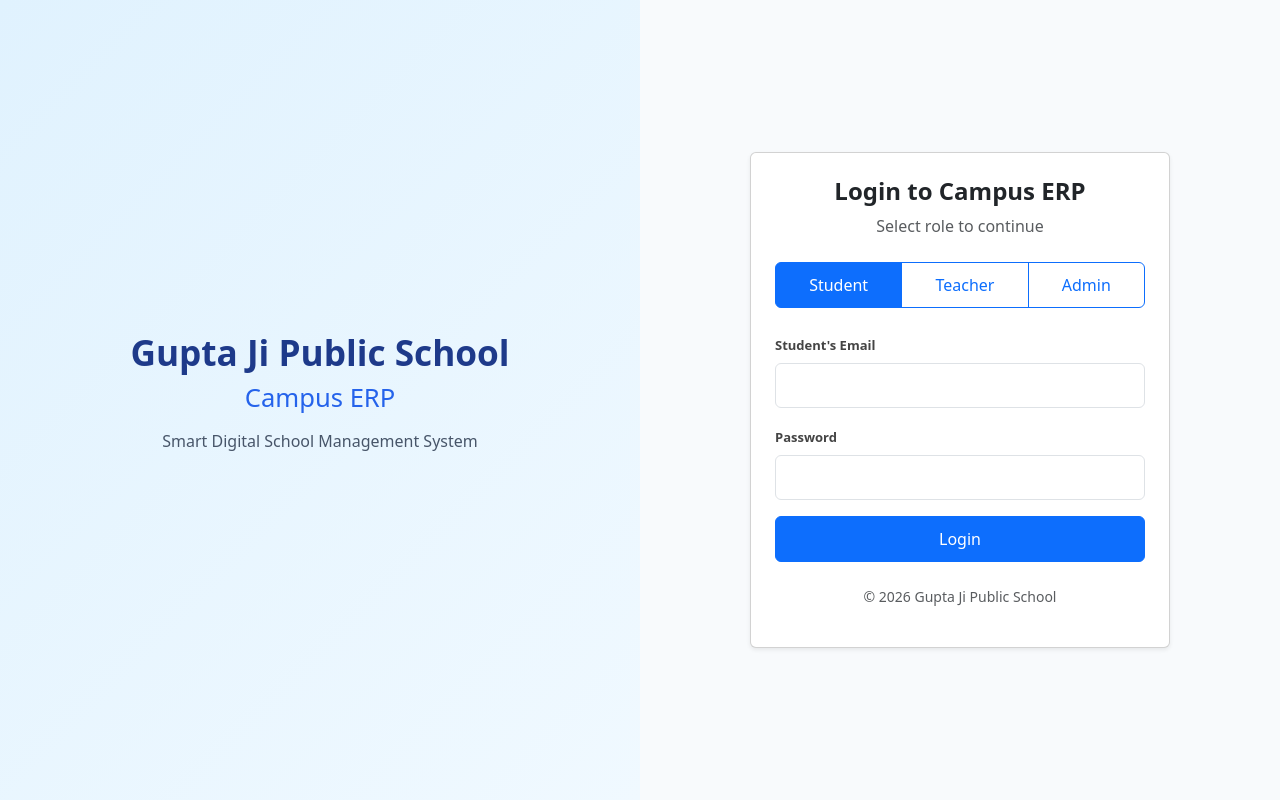
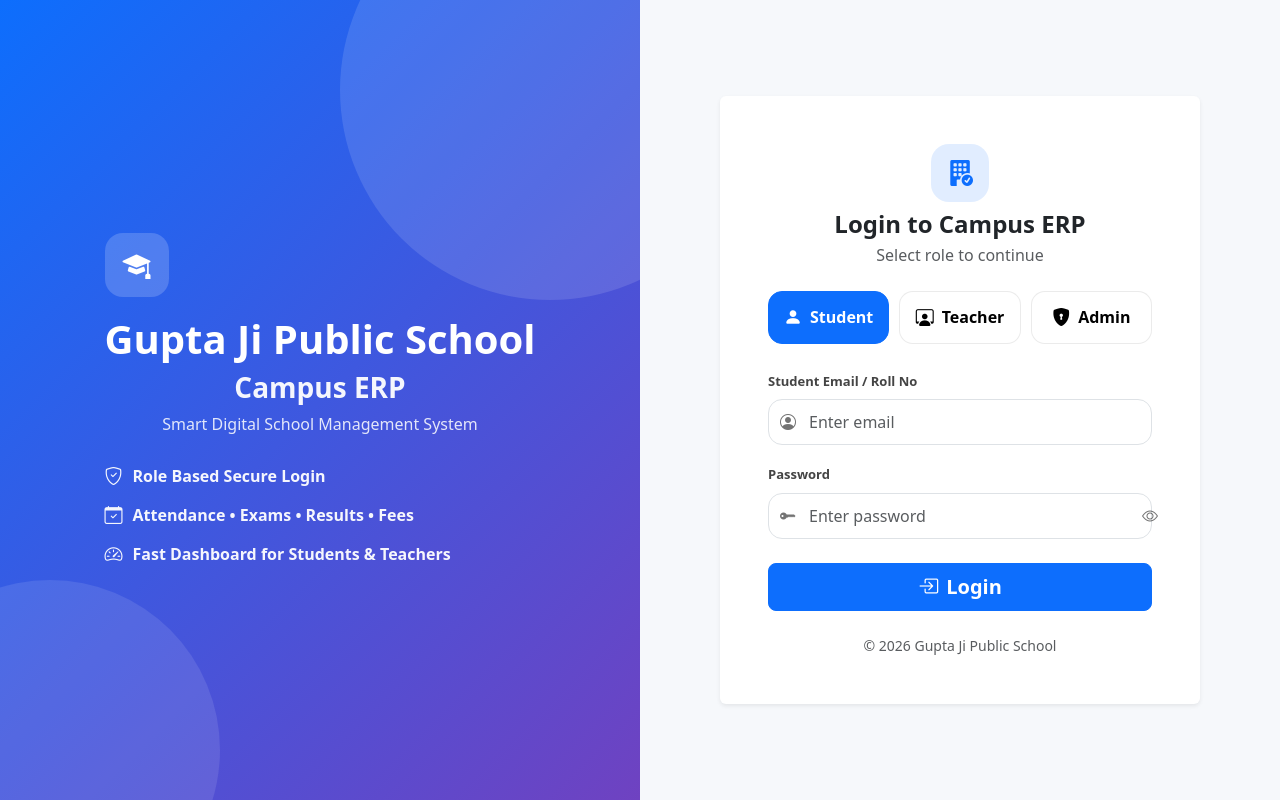
Before and after one commit to abhishekguptaji/School-ERP-System, a React (Vite) app in the folder frontend/: page /login in a window 1280 px wide. Built offline with nearby package versions, Linux system fonts and the light colour scheme.

Commit message:
enhance HomePage and LoginPage UI

```diff
--- a/frontend/src/components/LoginPage.jsx
+++ b/frontend/src/components/LoginPage.jsx
@@ -2,7 +2,6 @@ import { useState } from "react";
 import { useNavigate } from "react-router-dom";
 import { loginUser } from "../services/authService";
 import "./css/LoginPage.css";
-
 import Swal from "sweetalert2";
 
 function LoginPage() {
@@ -12,6 +11,9 @@ function LoginPage() {
   const [loginId, setLoginId] = useState("");
   const [password, setPassword] = useState("");
   const [loading, setLoading] = useState(false);
+
+  // UI ONLY
+  const [showPassword, setShowPassword] = useState(false);
 
   const handleSubmit = async (e) => {
     e.preventDefault();
@@ -28,9 +30,7 @@ function LoginPage() {
       }
 
       const res = await loginUser(payload);
-      // console.log(res);
-      // console.log(res.data.user.role);
-      // SAVE AUTH DATA
+
       localStorage.setItem("token", res.token);
       localStorage.setItem("role", res.data.user.role);
       localStorage.setItem("user", JSON.stringify(res.user));
@@ -69,33 +69,67 @@ function LoginPage() {
         {/* LEFT BRAND */}
         <div className="col-md-6 d-none d-md-flex erp-brand-section">
           <div className="brand-content">
+            <div className="brand-badge">
+              <i className="bi bi-mortarboard-fill"></i>
+            </div>
+
             <h1 className="school-name">Gupta Ji Public School</h1>
             <h3 className="erp-name">Campus ERP</h3>
             <p className="tagline">Smart Digital School Management System</p>
+
+            <div className="brand-points">
+              <div className="point">
+                <i className="bi bi-shield-check"></i>
+                Role Based Secure Login
+              </div>
+              <div className="point">
+                <i className="bi bi-calendar-check"></i>
+                Attendance • Exams • Results • Fees
+              </div>
+              <div className="point">
+                <i className="bi bi-speedometer2"></i>
+                Fast Dashboard for Students & Teachers
+              </div>
+            </div>
           </div>
         </div>
 
         {/* RIGHT LOGIN */}
-        <div className="col-md-6 d-flex align-items-center justify-content-center">
-          <div className="login-card card shadow-sm">
-            <div className="card-body p-4">
-              <h4 className="text-center fw-bold mb-2">Login to Campus ERP</h4>
-              <p className="text-center text-muted mb-4">
+        <div className="col-md-6 d-flex align-items-center justify-content-center p-3">
+          <div className="login-card card border-0 shadow-sm">
+            <div className="card-body p-4 p-md-5">
+              <div className="text-center mb-4">
+                <div className="login-logo mb-2">
+                  <i className="bi bi-building-fill-check"></i>
+                </div>
+
+                <h4 className="text-center fw-bold mb-1">
+                  Login to Campus ERP
+                </h4>
+                <p className="text-center text-muted mb-0">
                   Select role to continue
                 </p>
+              </div>
 
               {/* ROLE SELECTOR */}
-              <div className="btn-group w-100 mb-4">
+              <div className="role-tabs mb-4">
                 {["student", "teacher", "admin"].map((r) => (
                   <button
                     key={r}
                     type="button"
-                    className={`btn ${
-                      role === r ? "btn-primary" : "btn-outline-primary"
-                    }`}
+                    className={`role-tab ${role === r ? "active" : ""}`}
                     onClick={() => setRole(r)}
                   >
-                    {r.charAt(0).toUpperCase() + r.slice(1)}
+                    <i
+                      className={`bi ${
+                        r === "student"
+                          ? "bi-person-fill"
+                          : r === "teacher"
+                          ? "bi-person-workspace"
+                          : "bi-shield-lock-fill"
+                      }`}
+                    ></i>
+                    <span>{r.charAt(0).toUpperCase() + r.slice(1)}</span>
                   </button>
                 ))}
               </div>
@@ -103,45 +137,82 @@ function LoginPage() {
               {/* FORM */}
               <form onSubmit={handleSubmit}>
                 <div className="mb-3">
-                  <label className="form-label">
+                  <label className="form-label fw-semibold">
                     {role === "student"
-                      ? "Student's Email"
+                      ? "Student Email / Roll No"
                       : role === "teacher"
-                        ? "Teacher's Email"
+                      ? "Teacher Email"
                       : "Admin Email"}
                   </label>
+
+                  <div className="input-icon">
+                    <i className="bi bi-person-circle"></i>
                     <input
                       type="text"
                       className="form-control"
                       value={loginId}
                       onChange={(e) => setLoginId(e.target.value)}
+                      placeholder={
+                        role === "student"
+                          ? "Enter email"
+                          : "Enter email"
+                      }
                       required
                     />
                   </div>
+                </div>
 
                 <div className="mb-3">
-                  <label className="form-label">Password</label>
+                  <label className="form-label fw-semibold">Password</label>
+
+                  <div className="input-icon">
+                    <i className="bi bi-key-fill "></i>
+
                     <input
-                    type="password"
+                      type={showPassword ? "text" : "password"}
                       className="form-control"
                       value={password}
                       onChange={(e) => setPassword(e.target.value)}
+                      placeholder="Enter password"
                       required
                     />
+
+                    <button
+                      type="button"
+                      className="show-hide-btn"
+                      onClick={() => setShowPassword((p) => !p)}
+                    >
+                      <i
+                        className={`bi ${
+                          showPassword ? "bi-eye-slash" : "bi-eye"
+                        }`}
+                      ></i>
+                    </button>
+                  </div>
                 </div>
 
-                <div className="d-grid">
+                <div className="d-grid mt-4">
                   <button
-                    className="btn btn-primary"
+                    className="btn btn-primary btn-lg rounded-3 fw-bold"
                     type="submit"
                     disabled={loading}
                   >
-                    {loading ? "Logging in..." : "Login"}
+                    {loading ? (
+                      <>
+                        <span className="spinner-border spinner-border-sm me-2"></span>
+                        Logging in...
+                      </>
+                    ) : (
+                      <>
+                        <i className="bi bi-box-arrow-in-right me-2"></i>
+                        Login
+                      </>
+                    )}
                   </button>
                 </div>
               </form>
 
-              <p className="text-center text-muted mt-4 small">
+              <p className="text-center text-muted mt-4 small mb-0">
                 © {new Date().getFullYear()} Gupta Ji Public School
               </p>
             </div>
--- a/frontend/src/components/css/LoginPage.css
+++ b/frontend/src/components/css/LoginPage.css
@@ -1,51 +1,195 @@
 .erp-login-container {
-  background: #f8fafc;
+  background: #f6f8fb;
 }
 
-/* LEFT BRAND SECTION */
 .erp-brand-section {
-  background: linear-gradient(135deg, #e0f2fe, #f0f9ff);
+  background: linear-gradient(135deg, #0d6efd, #6f42c1);
+  color: white;
+  padding: 60px;
+  position: relative;
+  overflow: hidden;
+
+  /* ✅ Center content */
   display: flex;
   align-items: center;
   justify-content: center;
 }
 
 .brand-content {
+  position: relative;
+  z-index: 2;
+  max-width: 460px;
+
+  /* ✅ Center text + items */
   text-align: center;
-  padding: 40px;
+}
+
+
+.erp-brand-section::before {
+  content: "";
+  position: absolute;
+  width: 420px;
+  height: 420px;
+  border-radius: 50%;
+  background: rgba(255, 255, 255, 0.12);
+  top: -120px;
+  right: -120px;
+}
+
+.erp-brand-section::after {
+  content: "";
+  position: absolute;
+  width: 340px;
+  height: 340px;
+  border-radius: 50%;
+  background: rgba(255, 255, 255, 0.1);
+  bottom: -120px;
+  left: -120px;
+}
+
+
+
+.brand-badge {
+  width: 64px;
+  height: 64px;
+  border-radius: 18px;
+  background: rgba(255, 255, 255, 0.18);
+  display: flex;
+  align-items: center;
+  justify-content: center;
+  margin-bottom: 18px;
+}
+
+.brand-badge i {
+  font-size: 28px;
+  color: #fff;
 }
 
 .school-name {
-  font-size: 2.2rem;
-  font-weight: 700;
-  color: #1e3a8a;
+  font-weight: 900;
+  margin-bottom: 8px;
 }
 
 .erp-name {
-  font-size: 1.6rem;
-  color: #2563eb;
+  font-weight: 800;
+  margin-bottom: 8px;
+  opacity: 0.95;
+}
+
+.tagline {
+  opacity: 0.85;
+  margin-bottom: 26px;
+}
+
+.brand-points {
+  display: flex;
+  flex-direction: column;
+  gap: 12px;
   margin-top: 10px;
 }
 
-.tagline {
-  color: #475569;
-  margin-top: 15px;
-  font-size: 1rem;
+.brand-points .point {
+  display: flex;
+  align-items: center;
+  gap: 10px;
+  font-weight: 700;
+  opacity: 0.95;
+}
+
+.brand-points .point i {
+  font-size: 18px;
 }
 
 /* LOGIN CARD */
 .login-card {
   width: 100%;
-  max-width: 420px;
-  border-radius: 12px;
+  max-width: 480px;
+  border-radius: 22px;
 }
 
-.login-card .form-control {
-  padding: 10px;
-  font-size: 0.95rem;
+.login-logo {
+  width: 58px;
+  height: 58px;
+  border-radius: 18px;
+  background: rgba(13, 110, 253, 0.12);
+  display: inline-flex;
+  align-items: center;
+  justify-content: center;
 }
 
-.login-card .btn {
-  padding: 10px;
-  font-weight: 500;
+.login-logo i {
+  font-size: 26px;
+  color: #0d6efd;
 }
+
+/* ROLE TABS */
+.role-tabs {
+  display: grid;
+  grid-template-columns: repeat(3, 1fr);
+  gap: 10px;
+}
+
+.role-tab {
+  border: 1px solid rgba(0, 0, 0, 0.08);
+  background: #fff;
+  border-radius: 14px;
+  padding: 12px 10px;
+  font-weight: 800;
+  display: flex;
+  align-items: center;
+  justify-content: center;
+  gap: 8px;
+  transition: 0.2s ease;
+}
+
+.role-tab i {
+  font-size: 18px;
+}
+
+.role-tab:hover {
+  transform: translateY(-2px);
+}
+
+.role-tab.active {
+  background: #0d6efd;
+  color: #fff;
+  border-color: #0d6efd;
+}
+
+/* INPUT WITH ICON */
+.input-icon {
+  position: relative;
+}
+
+.input-icon i {
+  position: absolute;
+  left: 12px;
+  top: 50%;
+  transform: translateY(-50%);
+  color: rgba(0, 0, 0, 0.55);
+  font-size: 16px;
+}
+
+.input-icon .form-control {
+  padding-left: 40px;
+  padding-right: 42px;
+  height: 46px;
+  border-radius: 14px;
+}
+
+/* show hide */
+.show-hide-btn {
+  position: absolute;
+  right: 10px;
+  top: 50%;
+  transform: translateY(-50%);
+  border: none;
+  background: transparent;
+  color: rgba(0, 0, 0, 0.6);
+  font-size: 18px;
+  cursor: pointer;
+}
+
+.show-hide-btn:hover {
+  color: #0d6efd;
+}
```
Also changed, not shown: frontend/src/components/HomePage.jsx (+94 -25 lines), frontend/src/components/css/HomePage.css (+79 -16 lines). Lines whose indentation alone changed are shown as unchanged.
